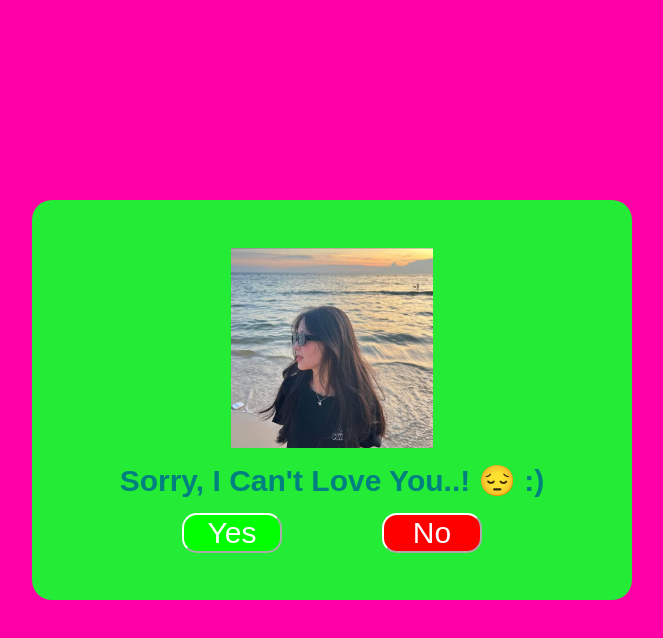
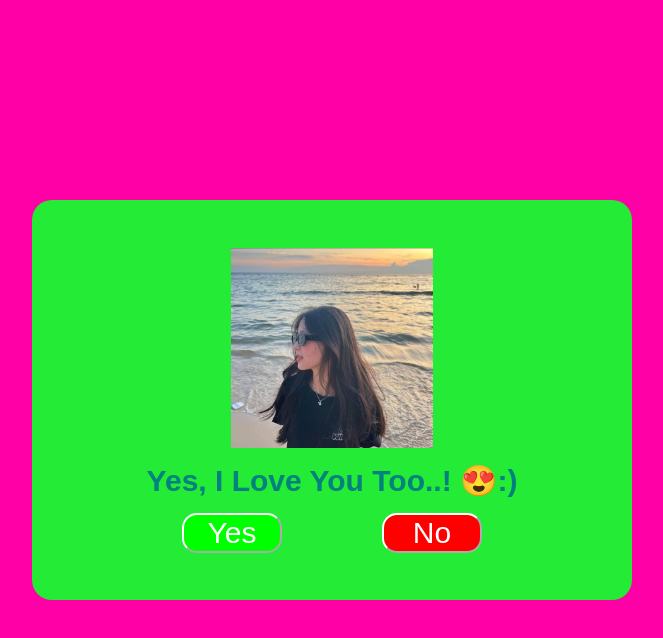
Before and after one commit to SomSamnang/IloveYouForever, a plain HTML site: page index.html in a window 1280 px wide. Both pictures are taken after a click on the button "No". Shown: the whole page, without its empty margins (308-971 px from the left). Drawn offline with Linux system fonts and the light colour scheme.

Commit message:
Add files via upload

```diff
--- a/index.html
+++ b/index.html
@@ -160,7 +160,7 @@
         image.style.display = "block";
 
         // Update the question text with a sad emoji
-        question.innerHTML = "Sorry, I Can't Love You..! 😔 :)";
+        question.innerHTML = "Yes, I Love You Too..! 😍:)";
 
         // Redirect to home page after 10 seconds
         setTimeout(() => {
```
